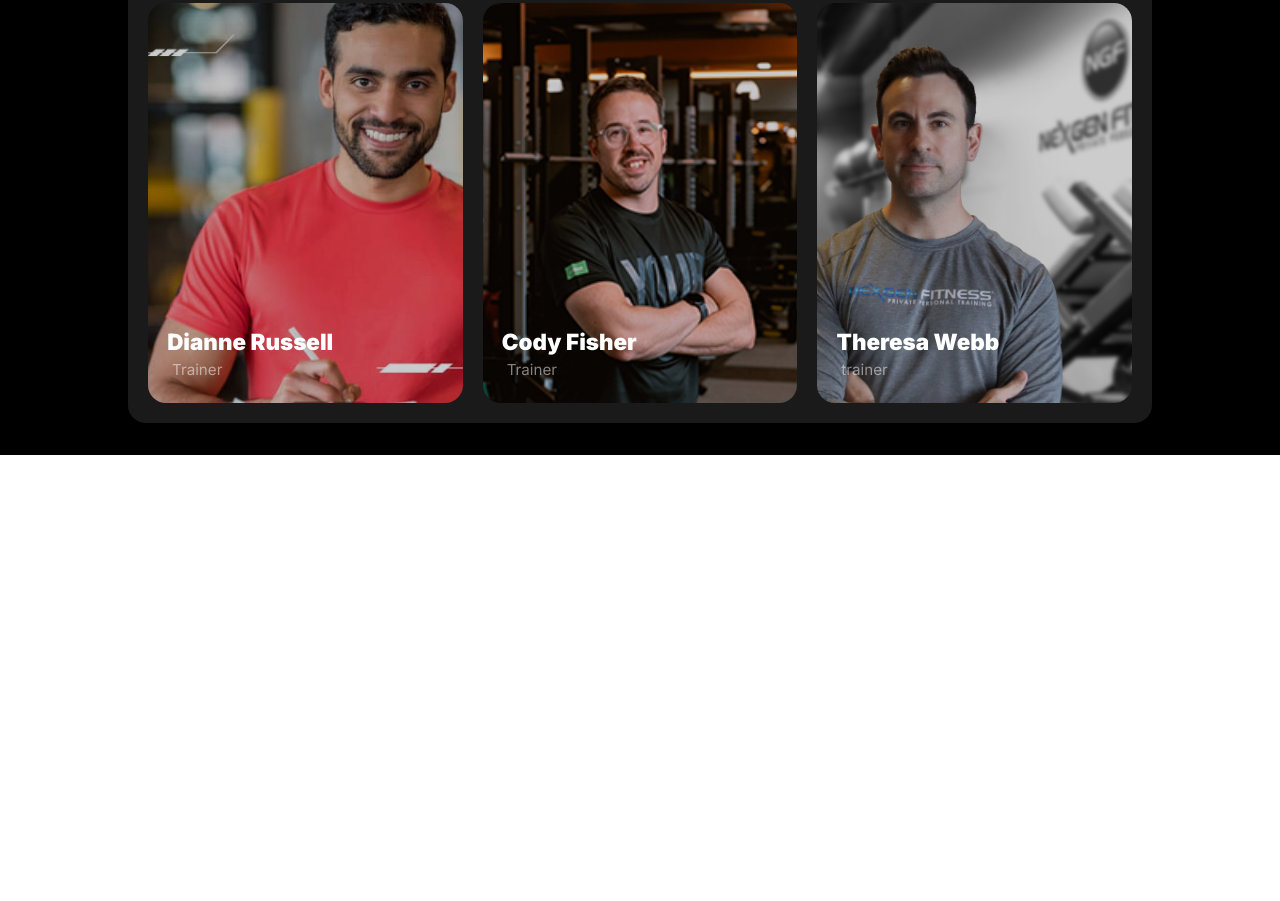
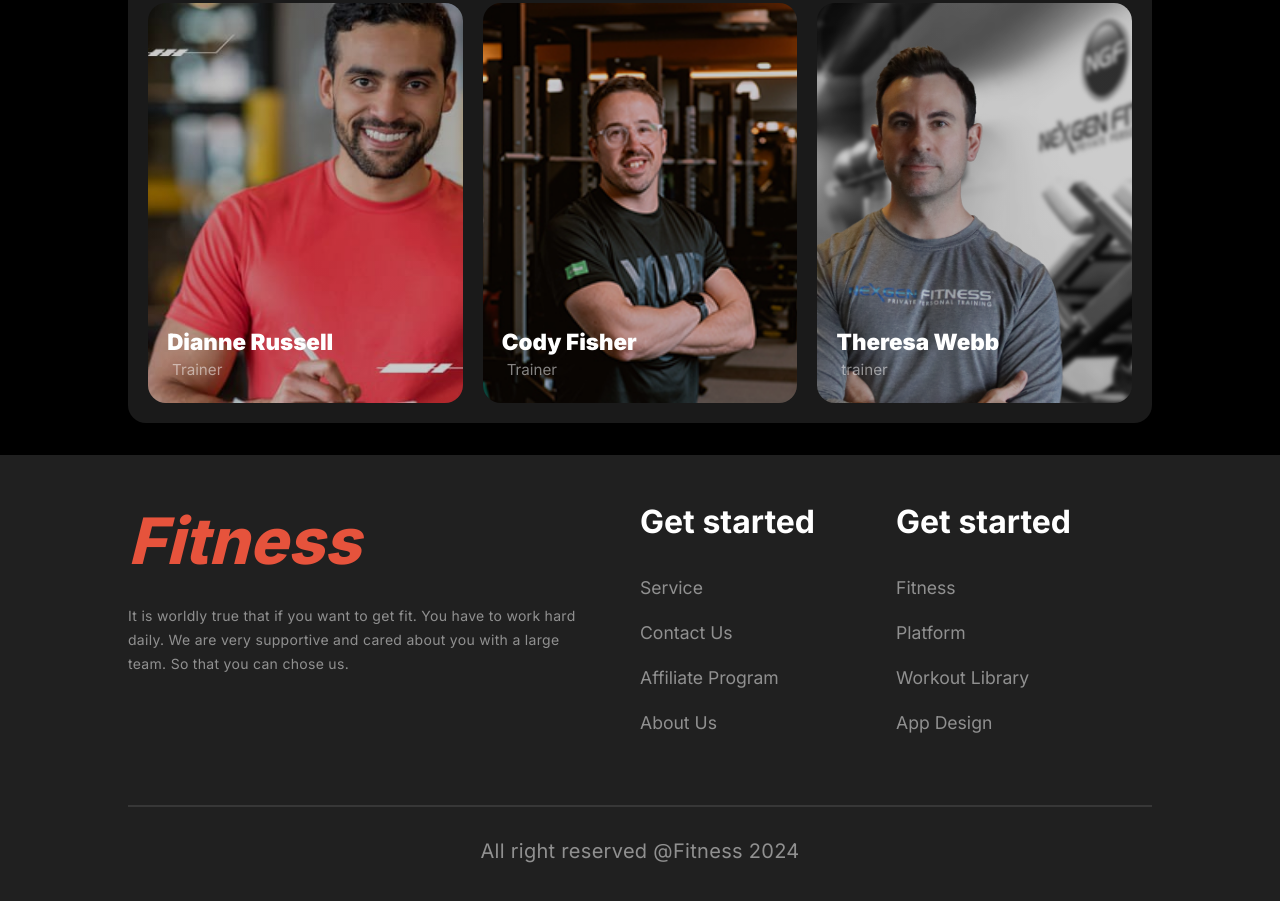
Before and after one commit to ad-monir2001/phero-assignment-2, a plain HTML site: page index.html in a window 1280 px wide. Shown: the part 3017-3918 px from the top of the page. Before the commit the page ends 3472 px from the top, so only its background shows below. Drawn offline with Linux system fonts and the light colour scheme.

Commit message:
footer section done

```diff
--- a/index.html
+++ b/index.html
@@ -207,6 +207,33 @@
          </section>
         <!-- Meet our team section end Here -->
     </main>
-    <footer></footer>
+    <footer>
+        <div id="footer__container">
+            <div class="sologan">
+                <h1>Fitness</h1>
+                <p>It is worldly true that if you want to get fit. You have to work hard daily. We are very supportive and cared about you with a large team. So that you can chose us.</p>
+            </div>
+            <div class="reach__us">
+                <h2>Get started</h2>
+                <div class="links">
+                    <a href="#">Service</a>
+                    <a href="#">Contact Us</a>
+                    <a href="#">Affiliate Program</a>
+                    <a href="#">About Us</a>
+                </div>
+            </div>
+            <div class="explore">
+                <h2>Get started</h2>
+                <div class="links">
+                    <a href="#">Fitness</a>
+                    <a href="#">Platform</a>
+                    <a href="#">Workout Library</a>
+                    <a href="#">App Design</a>
+                </div>
+            </div>
+        </div>
+        <hr>
+        <p id="copy__right">All right reserved @Fitness 2024</p>
+    </footer>
 </body>
 </html>
--- a/style.css
+++ b/style.css
@@ -792,3 +792,98 @@ option {
     display: none;
   }
 }
+
+/* ! style rule for footer section and media queries */
+
+footer {
+  background: rgb(32, 32, 32);
+  padding: 3rem 10% 1rem;
+}
+
+#footer__container {
+  display: grid;
+  grid-template-columns: repeat(4, 1fr);
+  margin-bottom: 4.5rem;
+}
+
+.sologan {
+  grid-column: span 2;
+}
+
+.sologan h1 {
+  color: #e6533c;
+  font-family: Inter;
+  font-size: 4rem;
+  font-style: italic;
+  font-weight: 800;
+  line-height: 120%;
+}
+
+.sologan p {
+  color: rgba(255, 255, 255, 0.5);
+  font-family: Inter;
+  font-size: 14px;
+  font-style: normal;
+  font-weight: 400;
+  line-height: 24px;
+  letter-spacing: 0.3px;
+  max-width: 450px;
+  margin-top: 1.5rem;
+}
+
+.reach__us h2,
+.explore h2 {
+  color: #fff;
+  font-family: Inter;
+  font-size: 2rem;
+  font-style: normal;
+  font-weight: 700;
+  line-height: 120%;
+}
+
+.links {
+  display: flex;
+  flex-direction: column;
+  gap: 1.5rem;
+  margin-top: 2.2rem;
+}
+
+.links a {
+  color: rgba(255, 255, 255, 0.5);
+  font-family: Inter;
+  font-size: 1.1rem;
+  font-style: normal;
+  font-weight: 400;
+  line-height: 120%;
+  text-decoration: none;
+}
+
+hr {
+  border: 1px solid rgba(255, 255, 255, 0.10);
+}
+
+#copy__right {
+  color: rgba(255, 255, 255, 0.5);
+  text-align: center;
+  font-family: Inter;
+  font-size: 20px;
+  font-style: normal;
+  font-weight: 400;
+  line-height: 24px;
+  letter-spacing: 0.3px;
+  margin: 2rem auto;
+}
+
+@media screen and (max-width: 576px) {
+  #footer__container {
+    display: block;
+  }
+
+  footer {
+    padding: 3rem 5% 1rem;
+  }
+
+  .reach__us {
+    margin: 2rem 0;
+  }
+}
```
